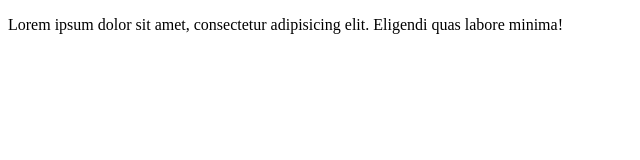
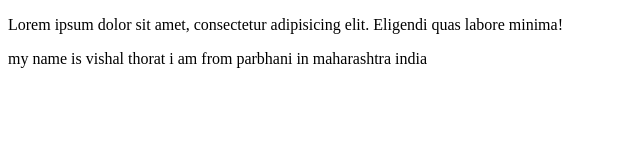
Before and after one commit to VishalThorat21/Apana_collage1, a plain HTML site: page index.html in a window 1280 px wide. Shown: the whole page, without its empty margins (0-640 px from the left). Drawn offline with Linux system fonts and the light colour scheme.

Commit message:
add div part

```diff
--- a/index.html
+++ b/index.html
@@ -12,5 +12,11 @@
     <p>
       Lorem ipsum dolor sit amet, consectetur adipisicing elit. Eligendi quas labore minima!
     </p>
+    <div>
+      <p>
+          my name is vishal thorat  i am from parbhani in maharashtra  india
+
+      </p>
+    </div>
  </body>
  </html>
```
